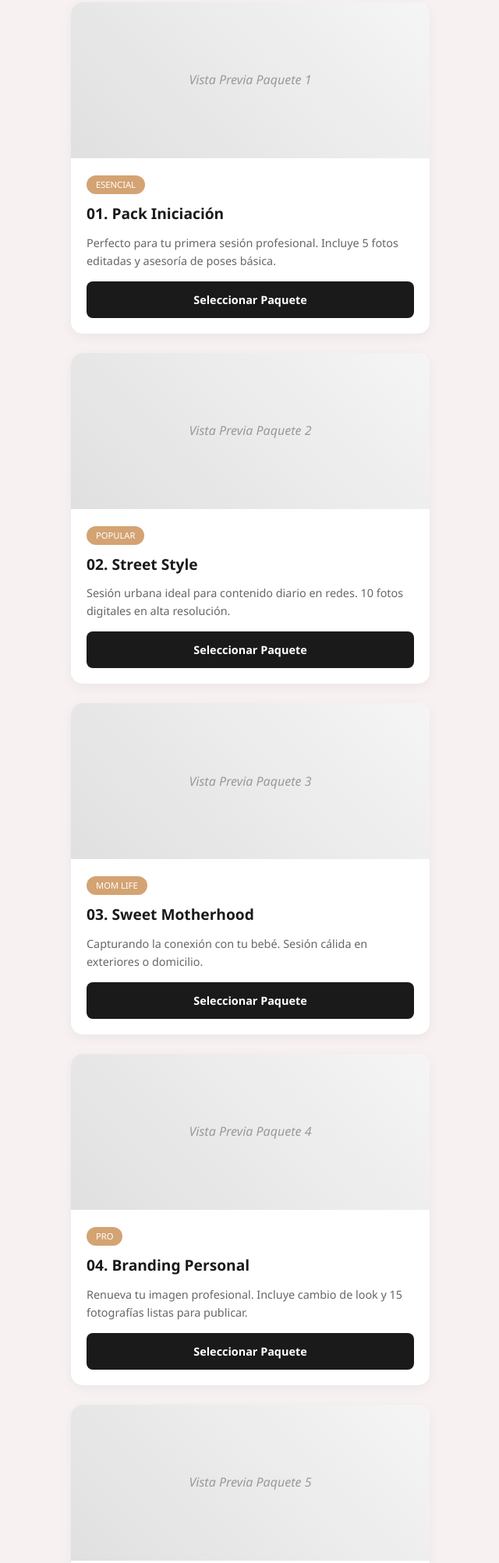
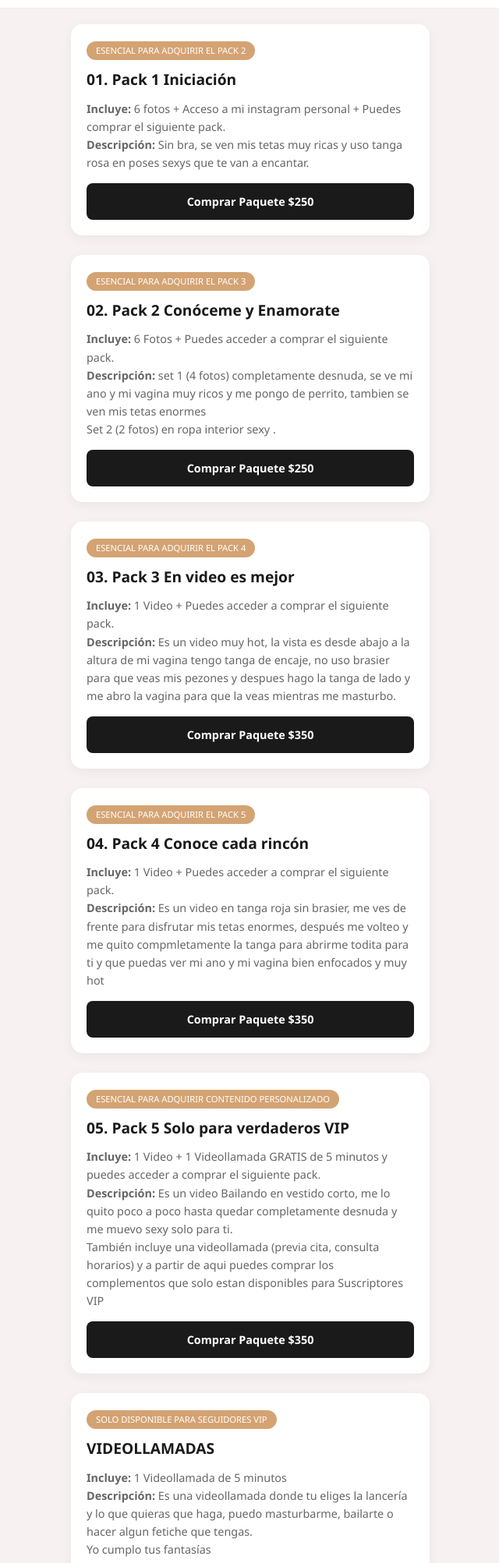
Before and after one commit to brendarcoficial/contenidovip, a plain HTML site: page index.html in a window 1280 px wide. Shown: the part 162-2167 px from the top of the page at 78% size, without its empty margins (319-959 px from the left). Drawn offline with Linux system fonts and the light colour scheme.

Commit message:
Update index.html

```diff
--- a/index.html
+++ b/index.html
@@ -130,88 +130,126 @@
 <header>
     <h1>Brenda RC</h1>
     <span>Mom & Influencer</span>
+    <span>Comienza el juego del placer conmigo. </span>
 </header>
 
 <div class="container">
     <div class="package-card">
-        <div class="package-image">Vista Previa Paquete 1</div>
+
         <div class="package-content">
-            <div class="package-badge">Esencial</div>
-            <h2 class="package-title">01. Pack Iniciación</h2>
-            <p class="package-description">Perfecto para tu primera sesión profesional. Incluye 5 fotos editadas y asesoría de poses básica.</p>
-            <a href="#" class="btn-select">Seleccionar Paquete</a>
+            <div class="package-badge">Esencial para adquirir el pack 2</div>
+            <h2 class="package-title">01. Pack 1 Iniciación</h2>
+            <p class="package-description"><strong>Incluye:</strong>  6 fotos +  Acceso a mi instagram personal  + Puedes comprar el siguiente pack.
+                <br> <strong>Descripción:</strong> Sin bra, se ven mis tetas muy ricas y uso tanga rosa en poses sexys que te van a encantar.
+             </p>
+            <a href="http://t.me/brenda_rc_oficial" class="btn-select">Comprar Paquete $250 </a>
+        </div>
+    </div>
+
+
+
+        <div class="package-card">
+
+            <div class="package-content">
+                <div class="package-badge">Esencial para adquirir el pack 3</div>
+                <h2 class="package-title">02. Pack 2 Conóceme y Enamorate</h2>
+                <p class="package-description"><strong>Incluye:</strong>  6 Fotos  +                    Puedes acceder a comprar el siguiente pack.
+                    <br> <strong>Descripción:</strong> set 1 (4 fotos) completamente desnuda, se ve mi ano y mi vagina muy ricos y me pongo de perrito, tambien se ven mis tetas enormes
+                    <br>Set 2 (2 fotos) en ropa interior sexy .
+                 </p>
+                <a href="http://t.me/brenda_rc_oficial" class="btn-select">Comprar Paquete $250</a>
+            </div>
+        </div>
+
+
+
+
+            <div class="package-card">
+
+                <div class="package-content">
+                    <div class="package-badge">Esencial para adquirir el pack 4</div>
+                    <h2 class="package-title">03. Pack 3 En video es mejor </h2>
+                    <p class="package-description"><strong>Incluye:</strong>  1 Video + Puedes acceder a comprar el siguiente pack.
+                        <br> <strong>Descripción:</strong> Es un video muy hot, la vista es desde abajo a la altura de mi vagina tengo tanga de encaje, no uso brasier para que veas mis pezones
+                       y despues hago la tanga de lado y me abro la vagina para que la veas mientras me masturbo.
+                     </p>
+                    <a href="http://t.me/brenda_rc_oficial" class="btn-select">Comprar Paquete $350</a>
+                </div>
+            </div>
+
+
+                <div class="package-card">
+
+                    <div class="package-content">
+                        <div class="package-badge">Esencial para adquirir el pack 5</div>
+                        <h2 class="package-title">04. Pack 4 Conoce cada rincón  </h2>
+                        <p class="package-description"><strong>Incluye:</strong>  1 Video  + Puedes acceder a comprar el siguiente pack.
+                            <br> <strong>Descripción:</strong> Es un video en tanga roja sin brasier, me ves de frente para disfrutar mis tetas enormes, después me volteo y me quito compmletamente la tanga
+                            para abrirme todita para ti y que puedas ver mi ano y mi vagina bien enfocados y muy hot
+                         </p>
+                        <a href="http://t.me/brenda_rc_oficial" class="btn-select">Comprar Paquete $350</a>
                     </div>
                 </div>
 
                         <div class="package-card">
-        <div class="package-image">Vista Previa Paquete 2</div>
+
                             <div class="package-content">
-            <div class="package-badge">Popular</div>
-            <h2 class="package-title">02. Street Style</h2>
-            <p class="package-description">Sesión urbana ideal para contenido diario en redes. 10 fotos digitales en alta resolución.</p>
-            <a href="#" class="btn-select">Seleccionar Paquete</a>
+                                <div class="package-badge">Esencial para adquirir contenido personalizado</div>
+                                <h2 class="package-title">05. Pack 5 Solo para verdaderos VIP  </h2>
+                                <p class="package-description"><strong>Incluye:</strong>  1 Video + 1 Videollamada GRATIS de 5 minutos
+                                    y puedes acceder a comprar el siguiente pack.
+                                    <br> <strong>Descripción:</strong> Es un video Bailando en vestido corto, me lo quito poco a poco hasta quedar completamente desnuda y me muevo sexy solo para ti.
+                                    <br>También incluye una videollamada (previa cita, consulta horarios) y a partir de aqui puedes comprar los complementos que solo estan disponibles para Suscriptores VIP
+                                 </p>
+                                <a href="http://t.me/brenda_rc_oficial" class="btn-select">Comprar Paquete $350</a>
                            </div>
                         </div>
 
+
                                 <div class="package-card">
-        <div class="package-image">Vista Previa Paquete 3</div>
+
                                     <div class="package-content">
-            <div class="package-badge">Mom Life</div>
-            <h2 class="package-title">03. Sweet Motherhood</h2>
-            <p class="package-description">Capturando la conexión con tu bebé. Sesión cálida en exteriores o domicilio.</p>
-            <a href="#" class="btn-select">Seleccionar Paquete</a>
+                                        <div class="package-badge">SOLO DISPONIBLE PARA SEGUIDORES VIP</div>
+                                        <h2 class="package-title">VIDEOLLAMADAS  </h2>
+                                        <p class="package-description"><strong>Incluye:</strong>  1 Videollamada de 5 minutos
+
+                                            <br> <strong>Descripción:</strong> Es una videollamada donde tu eliges la lancería y lo que quieras que haga, puedo masturbarme, bailarte
+                                            o hacer algun fetiche que tengas.
+                                            <br> Yo cumplo tus fantasías
+                                         </p>
+                                        <a href="" class="btn-select">SOLO VIP $350</a>
                                     </div>
                                 </div>
 
+
+
                                         <div class="package-card">
-        <div class="package-image">Vista Previa Paquete 4</div>
+
                                             <div class="package-content">
-            <div class="package-badge">Pro</div>
-            <h2 class="package-title">04. Branding Personal</h2>
-            <p class="package-description">Renueva tu imagen profesional. Incluye cambio de look y 15 fotografías listas para publicar.</p>
-            <a href="#" class="btn-select">Seleccionar Paquete</a>
+                                                <div class="package-badge">SOLO DISPONIBLE PARA SEGUIDORES VIP</div>
+                                                <h2 class="package-title">VIDEOS & FOTOS PERSONALIZADAS  </h2>
+                                                <p class="package-description"><strong>Incluye:</strong>  CADA PACK ES DE 6 FOTOS Y LOS VIDEOS DE MAXIMO 2 MINUTOS
+
+                                                    <br> <strong>Descripción:</strong> Puedo hacerte sesiones personalizadas de fotos o videos el precio es variable dependiendo lo que tu quieras
+                                                    pero siempre busco un precio razonable para que nos convenga a ambos. puedo poner tu nombre en mi piel o decir tu nombre dependiendo lo que tu quieras.
+                                                 </p>
+                                                <a href="" class="btn-select">SOLO VIP $</a>
+
+
                                             </div>
                                         </div>
 
-    <div class="package-card">
-        <div class="package-image">Vista Previa Paquete 5</div>
-        <div class="package-content">
-            <div class="package-badge">Trendy</div>
-            <h2 class="package-title">05. Reels & Stills</h2>
-            <p class="package-description">Contenido híbrido: 8 fotos + 2 videos cortos editados para tus historias o TikTok.</p>
-            <a href="#" class="btn-select">Seleccionar Paquete</a>
-        </div>
+
+
+
                     </div>
 
-    <div class="package-card">
-        <div class="package-image">Vista Previa Paquete 6</div>
-        <div class="package-content">
-            <div class="package-badge">Classic</div>
-            <h2 class="package-title">06. Editorial Studio</h2>
-            <p class="package-description">Sesión en estudio con iluminación profesional. Estética de revista de moda.</p>
-            <a href="#" class="btn-select">Seleccionar Paquete</a>
-        </div>
-    </div>
 
-    <div class="package-card">
-        <div class="package-image">Vista Previa Paquete 7</div>
-        <div class="package-content">
-            <div class="package-badge">Event</div>
-            <h2 class="package-title">07. Celebración Especial</h2>
-            <p class="package-description">Cobertura de momentos clave (cumpleaños, bautizos) con enfoque espontáneo y natural.</p>
-            <a href="#" class="btn-select">Seleccionar Paquete</a>
-        </div>
-    </div>
 
-    <div class="package-card">
-        <div class="package-image">Vista Previa Paquete 8</div>
-        <div class="package-content">
-            <div class="package-badge">Premium</div>
-            <h2 class="package-title">08. The Influencer Experience</h2>
-            <p class="package-description">Paquete completo: sesión ilimitada, todas las fotos editadas y entrega prioritaria en 24 horas.</p>
-            <a href="#" class="btn-select">Seleccionar Paquete</a>
-        </div>
-    </div>
+
+
+
+
 </div>
 
 <footer>
```
Lines whose indentation alone changed are shown as unchanged.
